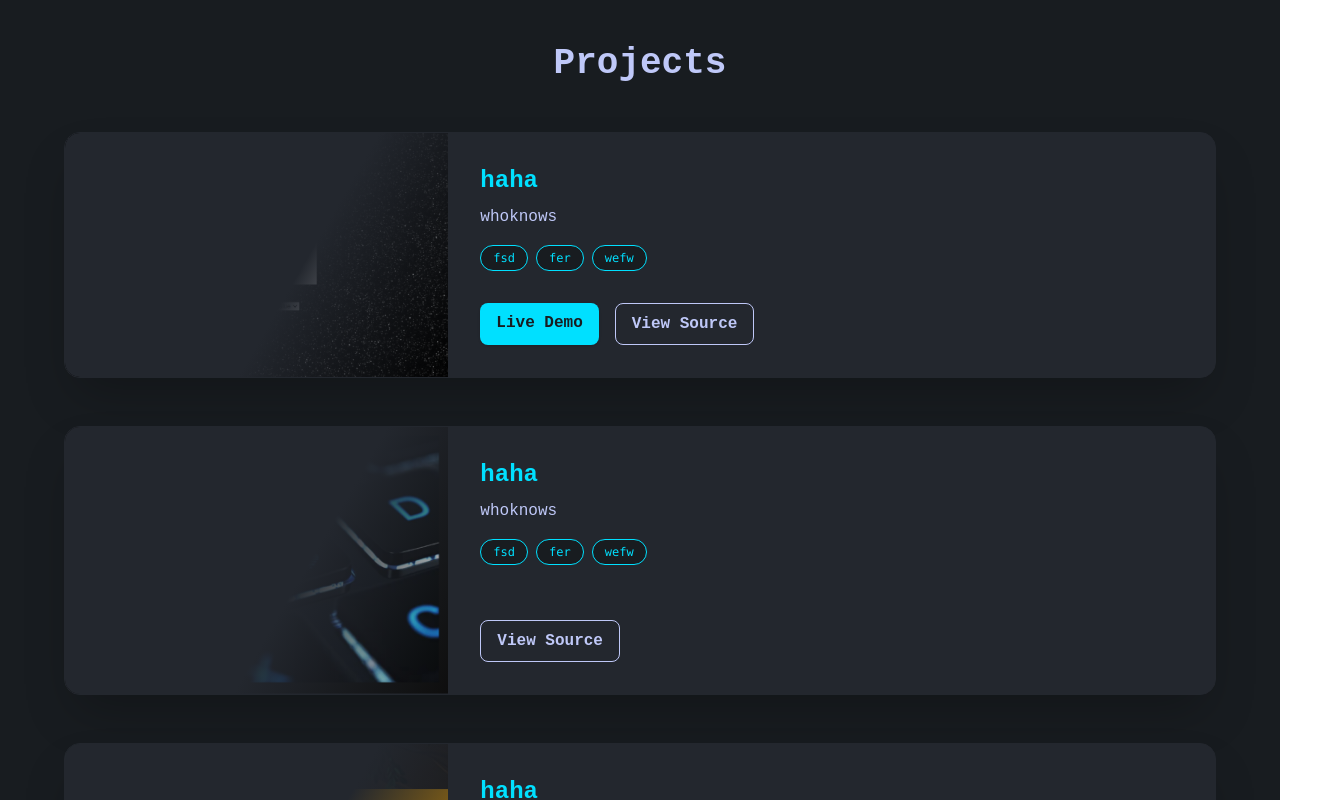
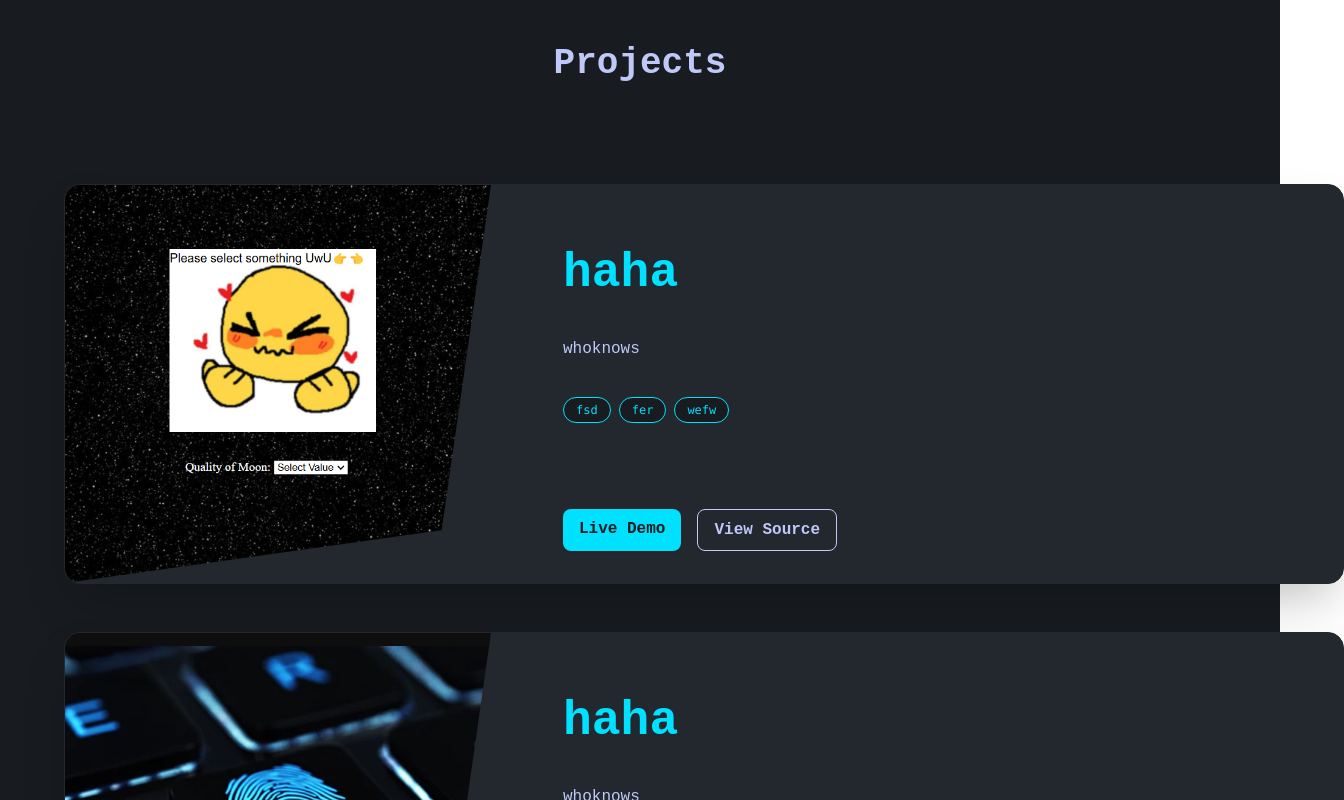
Before and after one commit to SinghAman21/portfolio, a React (Vite) app: page / in a window 1280 px wide. Shown: the part 1060-1860 px from the top of the page, 1344 px wide, since content can reach past the window. Built offline with nearby package versions, Linux system fonts and the light colour scheme.

Commit message:
update: project section

```diff
--- a/src/support-components/Projects.tsx
+++ b/src/support-components/Projects.tsx
@@ -9,7 +9,7 @@ interface Project {
   description: string;
   image: string | null;
   tech: string[];
-  demo: string | undefined ;
+  demo: string | undefined;
   source: string;
 }
 
@@ -49,39 +49,53 @@ const Projects: React.FC = () => {
 
   return (
     <section className="w-full flex flex-col items-center py-16 bg-[#181c20]">
-      <h2 className="text-3xl md:text-4xl font-bold text-[#bfc8f8] mb-12 text-center">Projects</h2>
+      <h2 className="text-3xl md:text-4xl font-bold text-[#bfc8f8] mb-25 text-center">Projects</h2>
       <div className="w-full max-w-6xl flex flex-col gap-12">
-        {projects.map((project) => (
+        {projects.map((project, idx) => (
           <div
-            key={project.title}
-className="flex flex-col md:flex-row bg-[#23272e] rounded-2xl shadow-2xl overflow-hidden border border-[#23272e] hover:shadow-[#00e0ff44] transition-shadow duration-300 ease-in-out"
+            key={project.title + idx}
+            className="group flex w-7xl h-[50vh] flex-col md:flex-row bg-[#23272e] rounded-2xl shadow-2xl overflow-hidden border border-[#23272e] hover:shadow-[#00e0ff44] transition-shadow duration-300 ease-in-out"
           >
-            <div className="relative w-full md:w-1/3 min-h-[220px]">
-              <div
-                className="absolute inset-0 z-10 pointer-events-none"
+            {/* Diagonal image with colored border and shadow */}
+            <div className="relative w-full md:w-1/3 min-h-[220px] flex items-stretch">
+              <img
+                src={project.image || '/fallback.png'}
+                alt={project.title}
+                className="w-full h-full object-cover transition-all duration-300  group-hover:blur-none"
                 style={{
-                  background: 'linear-gradient(120deg, #23272e 60%, transparent 100%)',
+                  clipPath: 'polygon(0 0, 100% 0, 100% 85%, 0% 100%)',
                 }}
               />
-              <img
-                src={project.image || '/fallback.png'}  //if my image is corrupted or not loading
-                alt={project.title}
-                className="w-full h-full object-cover"
+              {/* Diagonal colored border highlight */}
+              <div
+                className="absolute top-0 right-0 w-2/3 h-full pointer-events-none transition-all duration-300"
                 style={{
-                  clipPath: 'polygon(0 0, 100% 0, 100% 100%, 0% 100%)',
+                  clipPath: 'polygon(100% 0, 100% 0, 100% 100%, 80% 100%)',
+                  background: 'linear-gradient(120deg, #23272e 100%, transparent 100%)',
+                  boxShadow: '0 8px 32px 0 #00e0ff22',
+                  // display: 'block'
+                  // backgroundColor: '#23272e'
+                }}
+              />
+              {/* Diagonal shadow for depth */}
+              <div
+                className="absolute inset-0 pointer-events-none"
+                style={{
+                  clipPath: 'polygon(0 0, 100% 0, 100% 85%, 0% 100%)',
+                  boxShadow: '0 12px 32px 0 #000a',
                 }}
               />
             </div>
 
-            <div className="flex-1 p-8 flex flex-col justify-between">
+            <div className="flex-1 p-8 flex flex-col justify-between ml-10">
               <div>
-                <h3 className="text-2xl font-bold text-[#00e0ff] mb-2">{project.title}</h3>
-                <p className="text-[#bfc8f8] mb-4">{project.description}</p>
+                <h3 className="text-5xl mt-8  font-bold text-[#00e0ff] mb-2">{project.title}</h3>
+                <p className="text-[#bfc8f8] mb-4 mt-10">{project.description}</p>
                 <div className="flex flex-wrap gap-2 mb-4">
                   {project.tech.map((tech) => (
                     <span
                       key={tech}
-                      className="px-3 py-1 rounded-full border border-[#00e0ff] text-[#00e0ff] text-xs font-mono bg-[#181c20] bg-opacity-60"
+                      className="px-3 py-1 mt-5 rounded-full border border-[#00e0ff] text-[#00e0ff] text-xs font-mono bg-[#181c20] bg-opacity-60"
                     >
                       {tech}
                     </span>
@@ -89,7 +103,7 @@ className="flex flex-col md:flex-row bg-[#23272e] rounded-2xl shadow-2xl overflo
                 </div>
               </div>
               <div className="flex gap-4 mt-4">
-                { project.demo && <a
+                {project.demo && <a
                   href={project.demo}
                   target="_blank"
                   rel="noopener noreferrer"
```
